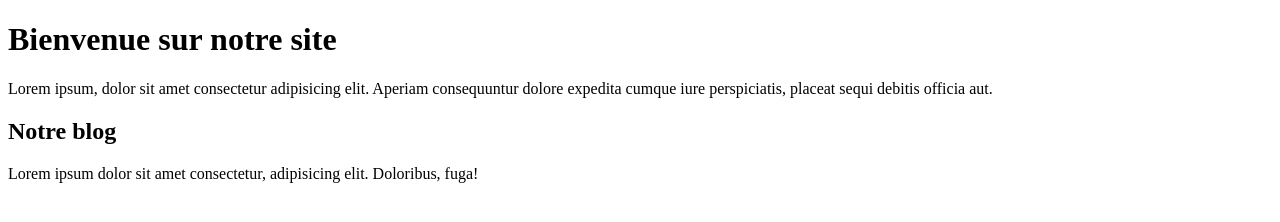
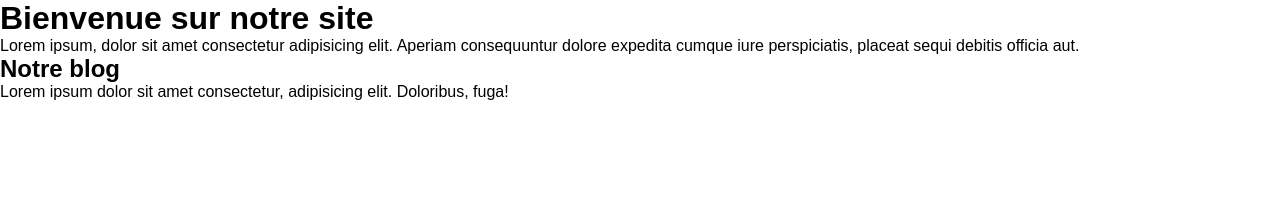
Before and after one commit to alex7808/test_git_app, a plain HTML site: page index.html in a window 1280 px wide. Drawn offline with Linux system fonts and the light colour scheme.

Commit message:
Creation d'un reset css

```diff
--- a/index.html
+++ b/index.html
@@ -3,6 +3,7 @@
     <head>
         <meta charset="UTF-8">
         <meta name="viewport" content="width=device-width, initial-scale=1.0">
+        <link rel="stylesheet" href="style.css">
         <title>Dashboard</title>
     </head>
 
--- /dev/null
+++ b/style.css
@@ -0,0 +1,8 @@
+*{
+    margin: 0;
+    padding: 0;
+    box-sizing: border-box;
+}
+body{
+    font-family: Arial, Helvetica, sans-serif;
+}
```
